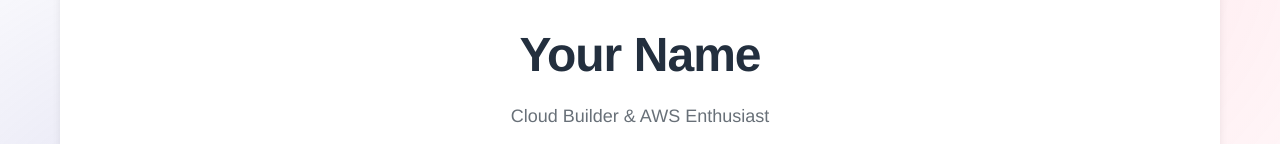
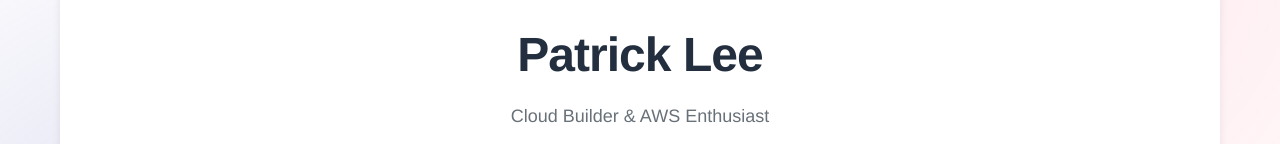
Before and after one commit to panda0nion/my-builder-challenge-website, a plain HTML site: page index.html in a window 1280 px wide. Shown: the part 223-367 px from the top of the page. Drawn offline with Linux system fonts and the light colour scheme; a script that the page names is missing.

Commit message:
Update index.html

```diff
--- a/index.html
+++ b/index.html
@@ -10,7 +10,7 @@
     <main>
         <section class="hero">
             <img src="profile-photo.svg" alt="Your Name" class="profile-photo">
-            <h1>Your Name</h1>
+            <h1>Patrick Lee</h1>
             <p class="tagline">Cloud Builder & AWS Enthusiast</p>
             <a href="https://builder.aws.com/community/@palee" target="_blank" class="aws-link">AWS Builder Center Profile</a>
         </section>
```
